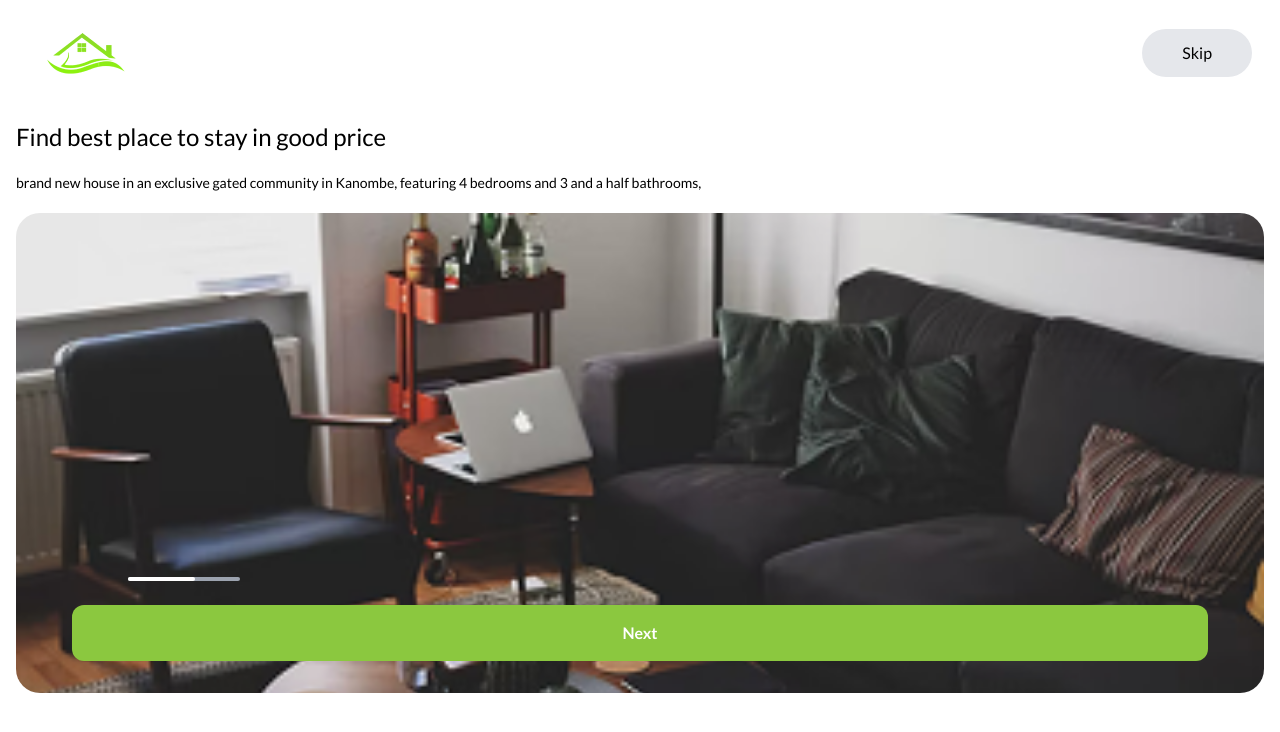
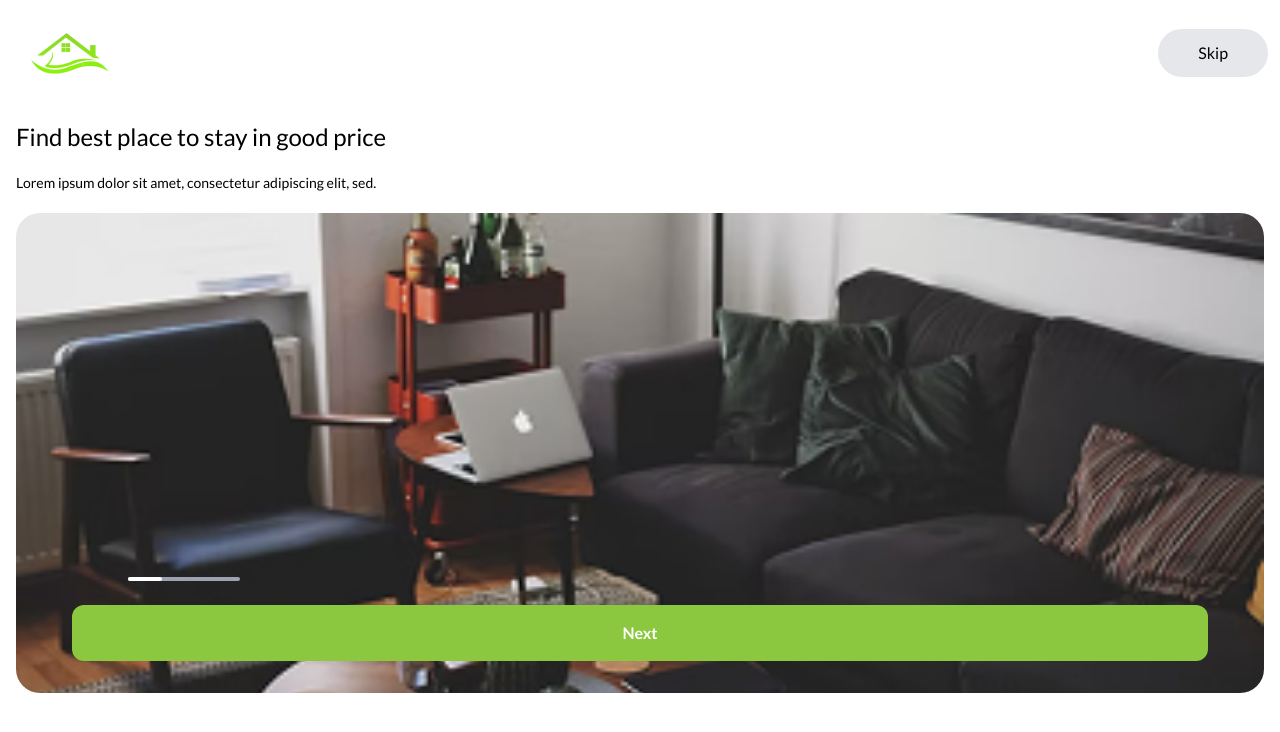
Before and after one commit to manzitresor/real-state-app-frontend, a React (Vite) app: page /onboarding/productTour-1 in a window 1280 px wide. Shown: the top 732 px of the page. Built offline with nearby package versions, Linux system fonts and the light colour scheme.

Commit message:
chore: add Progess bar and navigation  component to make it reusable

```diff
--- a/src/components/ProductTour.tsx
+++ /dev/null
@@ -1,37 +0,0 @@
-import { Link } from "react-router-dom";
-import logo from "../assets/logo.png";
-import tourOneImg from '../assets/Rectangle 6.png'
-
-export default function ProductTour() {
-  return (
-    <div className="mx-4 h-screen">
-      <nav className="flex justify-between mx-3 items-center">
-        <div className="h-full w-full">
-          <img src={logo} className="w-28"></img>
-        </div>
-        <Link to="#" className="bg-gray-200 rounded-3xl py-3 px-10">
-          Skip
-        </Link>
-      </nav>
-      <div className="mt-4">
-        <h1 className="text-2xl font- w-2/3">Find best place to stay in good price</h1>
-        <p className="text-sm my-5">
-          brand new house in an exclusive gated community in Kanombe, featuring 4 bedrooms and 3 and
-          a half bathrooms,
-        </p>
-        <div className="relative ">
-          <img src={tourOneImg} className="w-full h-auto max-h-[60vh] object-cover rounded-3xl" />
-          <div className="w-28 bg-gray-400 rounded-full h-1 mb-4 dark:bg-gray-700 absolute bottom-24 left-28">
-            <div className="bg-white h-1 rounded-full dark:bg-blue-500 w-[60%]"></div>
-          </div>
-          <Link
-            to="#"
-            className="bg-green-primary px-16 py-4 rounded-xl text-white absolute bottom-8 left-14 right-14 text-center text-base font-bold"
-          >
-            Next
-          </Link>
-        </div>
-      </div>
-    </div>
-  )
-}
--- /dev/null
+++ b/src/components/productTour/ProductTour.tsx
@@ -0,0 +1,32 @@
+import { Link } from "react-router-dom";
+import ProgressBar from "./ProgressBar";
+
+interface TourContentProps {
+  title: string
+  description: string
+  image: string,
+  progress: number
+}
+
+
+export default function ProductTour(props:TourContentProps) {
+  return (
+    <div className="mt-4 mx-4 ">
+      <h1 className="text-2xl font- w-2/3">{props.title}</h1>
+      <p className="text-sm my-5">{props.description}</p>
+      <div className="relative">
+        <img src={props.image} className="w-full h-auto max-h-[60vh] object-cover rounded-3xl" />
+        {/* <div className="w-28 bg-gray-400 rounded-full h-1 mb-4 dark:bg-gray-700 absolute bottom-24 left-28">
+            <div className="bg-white h-1 rounded-full dark:bg-blue-500 w-[60%]"></div>
+          </div> */}
+        <ProgressBar progress={props.progress} className="absolute bottom-24 left-28" />
+        <Link
+          to="#"
+          className="bg-green-primary px-16 py-4 rounded-xl text-white absolute bottom-8 left-14 right-14 text-center text-base font-bold"
+        >
+          Next
+        </Link>
+      </div>
+    </div>
+  )
+}
--- /dev/null
+++ b/src/components/productTour/ProgressBar.tsx
@@ -0,0 +1,22 @@
+interface ProgressBarProps {
+  progress: number // Value between 0 and 100
+  className?: string
+}
+
+export default function ProgressBar({ progress, className = '' }: ProgressBarProps) {
+  // Ensure progress is between 0 and 100
+  const normalizedProgress = Math.min(Math.max(progress, 0), 100)
+
+  return (
+    <div className={`w-28 bg-gray-400 rounded-full h-1 mb-4 dark:bg-gray-700 ${className}`}>
+      <div
+        className="bg-white h-1 rounded-full dark:bg-blue-500 transition-all duration-300"
+        style={{ width: `${normalizedProgress}%` }}
+        role="progressbar"
+        aria-valuenow={normalizedProgress}
+        aria-valuemin={0}
+        aria-valuemax={100}
+      />
+    </div>
+  )
+}
--- /dev/null
+++ b/src/components/productTour/TourNavigation.tsx
@@ -0,0 +1,15 @@
+import { Link } from "react-router-dom";
+import logo from '../../assets/logo.png'
+
+export default function TourNavigation() {
+  return (
+    <nav className="flex justify-between mx-3 items-center">
+      <div className="h-full w-full">
+        <img src={logo} className="w-28"></img>
+      </div>
+      <Link to="#" className="bg-gray-200 rounded-3xl py-3 px-10">
+        Skip
+      </Link>
+    </nav>
+  )
+}
--- a/src/pages/productTour/ProductTourOne.tsx
+++ b/src/pages/productTour/ProductTourOne.tsx
@@ -1,9 +1,19 @@
-import ProductTour from "../../components/ProductTour";
+import ProductTour from "../../components/productTour/ProductTour";
+import TourNavigation from "../../components/productTour/TourNavigation";
+import tourOneImg from '../../assets/Rectangle 6.png'
+
+const tourContent = {
+  image:tourOneImg,
+  title:'Find best place to stay in good price ',
+  description:'Lorem ipsum dolor sit amet, consectetur adipiscing elit, sed.',
+  progress: 30
+}
 
 export default function ProductTourOne() {
   return (
-    <div>
-      <ProductTour></ProductTour>
+    <div className="h-screen">
+      <TourNavigation />
+      <ProductTour {...tourContent}></ProductTour>
     </div>
   )
 }
```
